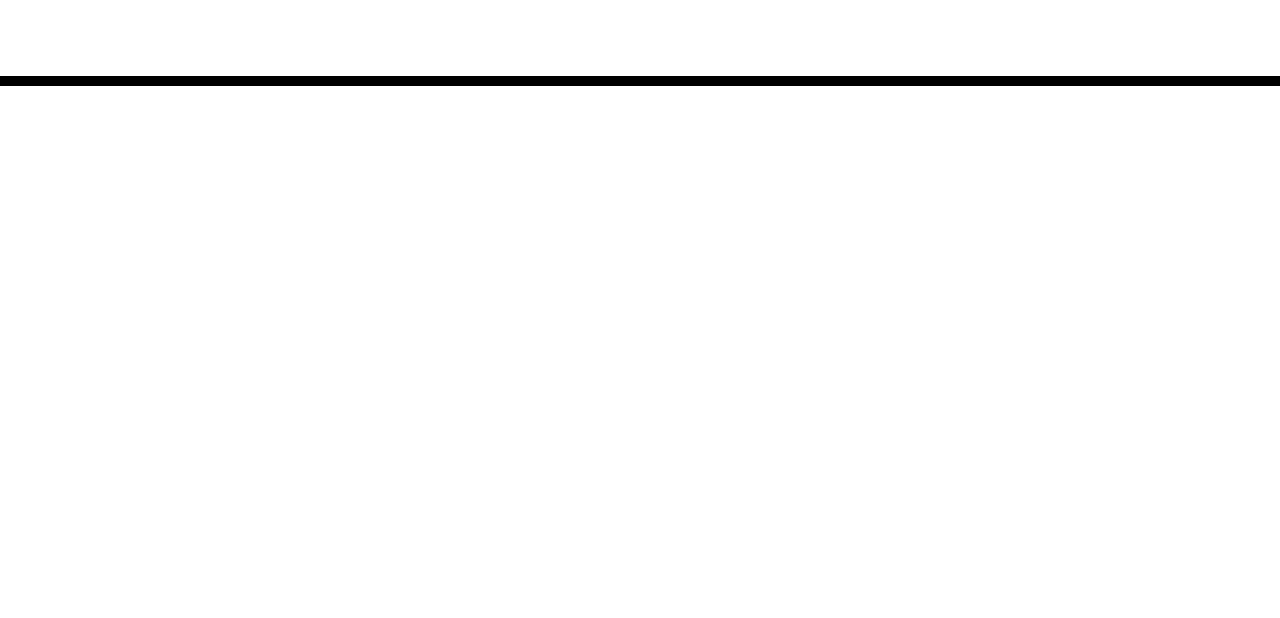
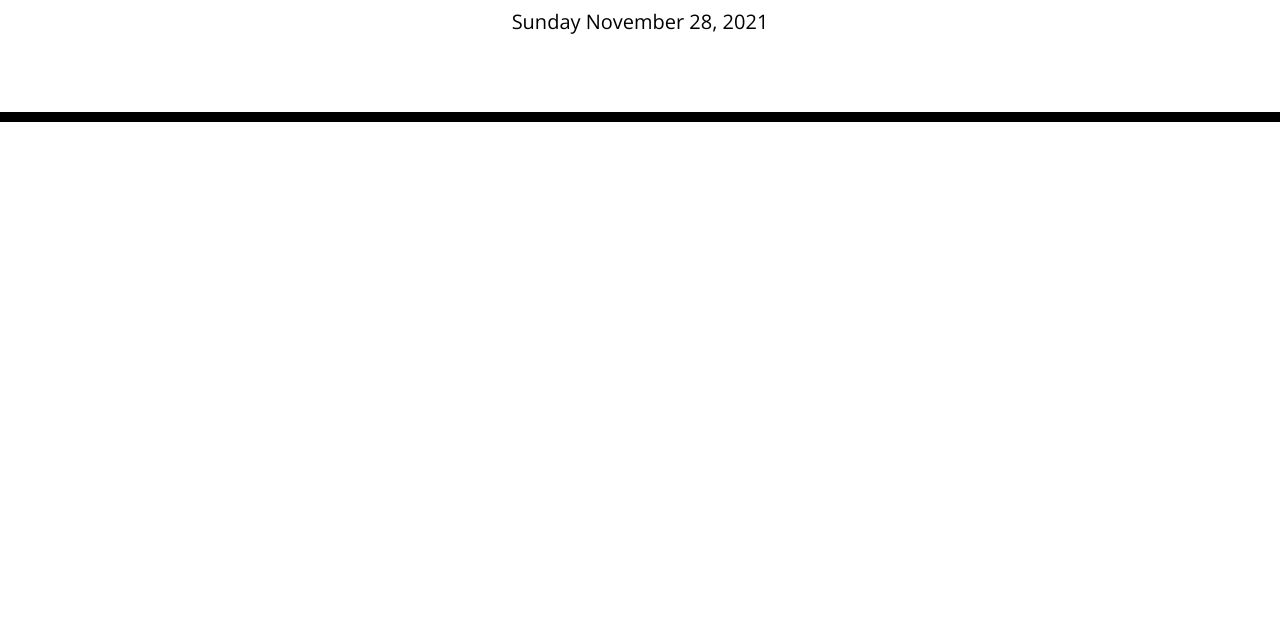
Before and after one commit to Chris-Tijerina/workday-scheduler-ctijerina, a plain HTML site: page Develop/index.html in a window 1280 px wide. Shown: the part 182-800 px from the top of the page. Drawn offline with nearby package versions, Linux system fonts and the light colour scheme.

Commit message:
Added date to the top of the page using javascript

```diff
--- a/Develop/index.html
+++ b/Develop/index.html
@@ -34,5 +34,6 @@
 
     <script src="https://code.jquery.com/jquery-3.4.1.min.js"></script>
     <script src="https://cdnjs.cloudflare.com/ajax/libs/moment.js/2.24.0/moment.min.js"></script>
+    <script src="../Develop/script.js"></script>
   </body>
 </html>
--- /dev/null
+++ b/Develop/script.js
@@ -0,0 +1,14 @@
+
+var date = new Date()
+var days = ["Sunday", "Monday", "Tuesday", "Wednesday", "Thursday", "Friday", "Saturday"]
+var today = days[date.getDay()]
+var dateToday = date.toLocaleDateString(
+    'en-US', {
+    year: "numeric",
+    month: "long",
+    day: "numeric"
+})
+
+$("#currentDay").text(today + " " + dateToday)
+
+// Display date at top of page
```
Also changed, not shown: 1 other file.
